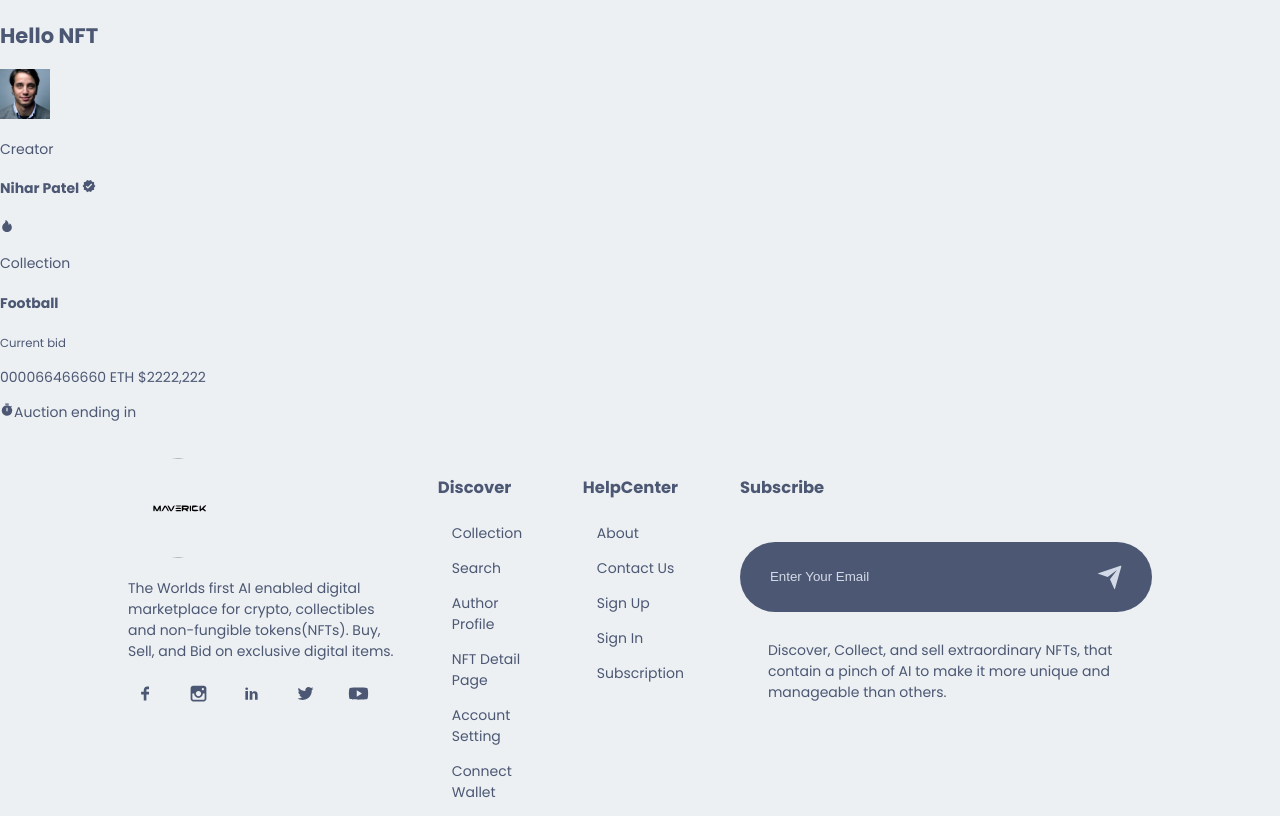
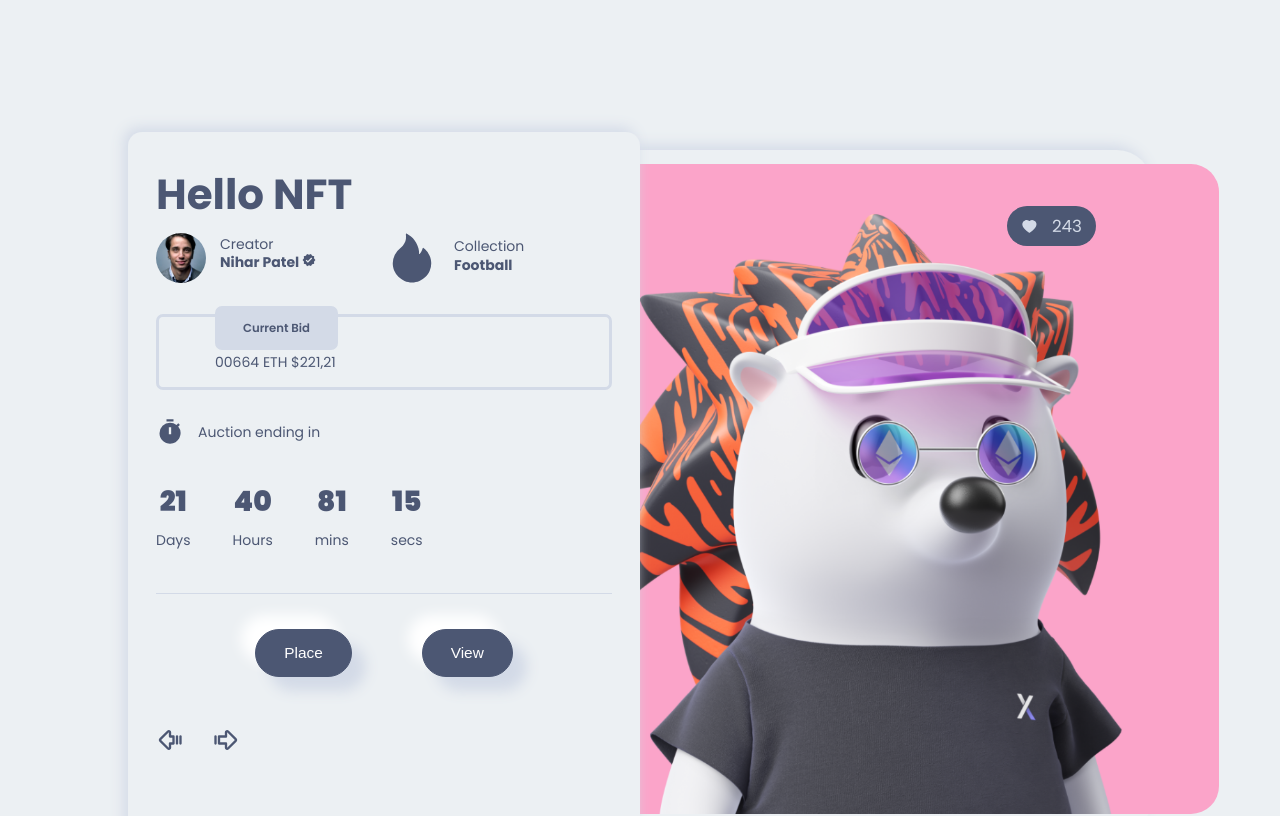
Before and after one commit to Nihar0071/NFTMarketplace-Template-, a Next.js app: page / in a window 1280 px wide. Shown: the part 1340-2156 px from the top of the page. Built offline with nearby package versions, Linux system fonts and the light colour scheme.

Commit message:
Sliderbox Complete

```diff
--- a/components/BigNFTSlider/BigNFTSlider.jsx
+++ b/components/BigNFTSlider/BigNFTSlider.jsx
@@ -1,125 +1,219 @@
-import React, {useEffect,useState,useCallback} from 'react'
-import Image from 'next/image'
-import {AiFillFire, AiFillHeart, AiOutlineHeart} from 'react-icons/ai'
-import { MdVerified, MdTimer } from 'react-icons/md'
-import { TbArrowBigLeftLine, TbArrowBigRightLine } from 'react-icons/tb'
+import React, { useState, useEffect, useCallback } from "react";
+import Image from "next/image";
+import { AiFillFire, AiFillHeart, AiOutlineHeart } from "react-icons/ai";
+import { MdVerified, MdTimer } from "react-icons/md";
+import { TbArrowBigLeftLines, TbArrowBigRightLine } from "react-icons/tb";
 
+//INTERNAL IMPORT
+import Style from './BigNFTSlider.module.css'
+import images from "../../img";
+import Button from "../Button/Button";
 
-//Internal Import
-import Style from "./BigNFTSlider.module.css"
-import images from "../../img"
-import { Button  } from '../componentsindex'
-const BigNFTSlider = () => {
+const BigNFTSilder = () => {
+  const [idNumber, setIdNumber] = useState(0);
 
-    const [idNumber, setidNumber] = useState(0)
-    const SliderData =[
+  const sliderData = [
     {
       title: "Hello NFT",
-            id: 0,
+      id: 1,
       name: "Nihar Patel",
       collection: "Football",
-            price: "000066466660 ETH",
-            like :"243",
+      price: "00664 ETH",
+      like: 243,
       image: images.user1,
       nftImage: images.nft_image_1,
-            time:{
-                days: 16,
-                hours: 11,
-                minutes: 8,
-                seconds: 4,
-            }
+      time: {
+        days: 21,
+        hours: 40,
+        minutes: 81,
+        seconds: 15,
+      },
     },
     {
-            title: "Second NFT",
-            id: 1,
+      title: "Buddy NFT",
+      id: 2,
       name: "Sweetie",
-            collection: "Love",
-            price: "000066462660 ETH",
-            like :"2412",
+      collection: "Home",
+      price: "0000004 ETH",
+      like: 243,
       image: images.user2,
       nftImage: images.nft_image_2,
-            time:{
-                days: 14,
+      time: {
+        days: 77,
         hours: 11,
-                minutes: 4,
-                seconds: 2,
-            }
+        minutes: 21,
+        seconds: 45,
+      },
     },
     {
-            title: "third NFT",
-            id: 2,
-            name: "Romi Patel",
-            collection: "Tennis",
-            price: "00006649860 ETH",
-            like :"122",
+      title: "Gym NFT",
+      id: 3,
+      name: "Rajesh Patel",
+      collection: "GYm",
+      price: "0000064 ETH",
+      like: 243,
       image: images.user3,
       nftImage: images.nft_image_3,
-            time:{
-                days: 16,
-                hours: 11,
-                minutes: 12,
-                seconds: 22,
-            }
+      time: {
+        days: 37,
+        hours: 20,
+        minutes: 11,
+        seconds: 55,
+      },
     },
     {
-            title: "4th NFT",
-            id: 3,
-            name: "Dabbu Patel",
-            collection: "Games",
-            price: "00006643260 ETH",
-            like :"122",
+      title: "Home NFT",
+      id: 4,
+      name: "Sanjana Patel",
+      collection: "GYm",
+      price: "4664 ETH",
+      like: 243,
       image: images.user4,
-            nftImage: images.nft_image_4,
-            time:{
-                days: 16,
-                hours: 11,
-                minutes: 12,
-                seconds: 22,
+      nftImage: images.nft_image_3,
+      time: {
+        days: 87,
+        hours: 29,
+        minutes: 10,
+        seconds: 15,
+      },
+    },
+  ];
+
+  //-------INC
+  const inc = useCallback(() => {
+    if (idNumber + 1 < sliderData.length) {
+      setIdNumber(idNumber + 1);
     }
-        },
+  }, [idNumber, sliderData.length]);
 
-    ]
+  //-------DEC
+  const dec = useCallback(() => {
+    if (idNumber > 0) {
+      setIdNumber(idNumber - 1);
+    }
+  }, [idNumber]);
 
   return (
     <div className={Style.bigNFTSlider}>
       <div className={Style.bigNFTSlider_box}>
         <div className={Style.bigNFTSlider_box_left}>
-                <h2>{SliderData[idNumber].title} </h2>
+          <h2>{sliderData[idNumber].title}</h2>
           <div className={Style.bigNFTSlider_box_left_creator}>
             <div className={Style.bigNFTSlider_box_left_creator_profile}>
-                        <Image className={Style.bigNFTSlider_box_left_creator_profile_img}
-                            src={SliderData[idNumber].image}
-                            alt='Profile Image'
+              <Image
+                className={Style.bigNFTSlider_box_left_creator_profile_img}
+                src={sliderData[idNumber].image}
+                alt="profile image"
                 width={50}
                 height={50}
               />
-                        <div className={Style.bigNFTSlider_box_left_creator_profile_img}>
-                            <p> Creator </p>
-                            <h4>{SliderData[idNumber].name} <span><MdVerified/></span></h4>
+              <div className={Style.bigNFTSlider_box_left_creator_profile_info}>
+                <p>Creator</p>
+                <h4>
+                  {sliderData[idNumber].name}{" "}
+                  <span>
+                    <MdVerified />
+                  </span>
+                </h4>
               </div>
             </div>
+
             <div className={Style.bigNFTSlider_box_left_creator_collection}>
-                        <AiFillFire className={Style.bigNFTSlider_box_left_creator_collection_icon}/>
-                        <div className={Style.bigNFTSlider_box_left_creator_collection_info}>
+              <AiFillFire
+                className={Style.bigNFTSlider_box_left_creator_collection_icon}
+              />
+
+              <div
+                className={Style.bigNFTSlider_box_left_creator_collection_info}
+              >
                 <p>Collection</p>
-                            <h4>{SliderData[idNumber].collection}</h4>
+                <h4>{sliderData[idNumber].collection}</h4>
               </div>
             </div>
           </div>
+
           <div className={Style.bigNFTSlider_box_left_bidding}>
             <div className={Style.bigNFTSlider_box_left_bidding_box}>
-                        <small>Current bid</small>
-                        <p>{SliderData[idNumber].price} <span>$2222,222</span></p>
+              <small>Current Bid</small>
+              <p>
+                {sliderData[idNumber].price} <span>$221,21</span>
+              </p>
             </div>
+
             <p className={Style.bigNFTSlider_box_left_bidding_box_auction}>
-                        <MdTimer className={Style.bigNFTSlider_box_left_bidding_box_icon}/>
+              <MdTimer
+                className={Style.bigNFTSlider_box_left_bidding_box_icon}
+              />
               <span>Auction ending in</span>
             </p>
+
+            <div className={Style.bigNFTSlider_box_left_bidding_box_timer}>
+              <div
+                className={Style.bigNFTSlider_box_left_bidding_box_timer_item}
+              >
+                <p>{sliderData[idNumber].time.days}</p>
+                <span>Days</span>
+              </div>
+
+              <div
+                className={Style.bigNFTSlider_box_left_bidding_box_timer_item}
+              >
+                <p>{sliderData[idNumber].time.hours}</p>
+                <span>Hours</span>
+              </div>
+
+              <div
+                className={Style.bigNFTSlider_box_left_bidding_box_timer_item}
+              >
+                <p>{sliderData[idNumber].time.minutes}</p>
+                <span>mins</span>
+              </div>
+
+              <div
+                className={Style.bigNFTSlider_box_left_bidding_box_timer_item}
+              >
+                <p>{sliderData[idNumber].time.seconds}</p>
+                <span>secs</span>
+              </div>
+            </div>
+
+            <div className={Style.bigNFTSlider_box_left_button}>
+              <Button btnName="Place" handleClick={() => {}} />
+              <Button btnName="View" handleClick={() => {}} />
+            </div>
+          </div>
+
+          <div className={Style.bigNFTSlider_box_left_sliderBtn}>
+            <TbArrowBigLeftLines
+              className={Style.bigNFTSlider_box_left_sliderBtn_icon}
+              onClick={() => dec()}
+            />
+            <TbArrowBigRightLine
+              className={Style.bigNFTSlider_box_left_sliderBtn_icon}
+              onClick={() => inc()}
+            />
+          </div>
+        </div>
+
+        <div className={Style.bigNFTSlider_box_right}>
+          <div className={Style.bigNFTSlider_box_right_box}>
+            <Image
+              src={sliderData[idNumber].nftImage}
+              alt="NFT IMAGE"
+              width={650}
+              height={650}
+              className={Style.bigNFTSlider_box_right_box_img}
+            />
+
+            <div className={Style.bigNFTSlider_box_right_box_like}>
+              <AiFillHeart />
+              <span>{sliderData[idNumber].like}</span>
             </div>
           </div>
         </div>
       </div>
-  )
-}
+    </div>
+  );
+};
 
-export default BigNFTSlider
+export default BigNFTSilder;
--- a/components/BigNFTSlider/BigNFTSlider.module.css
+++ b/components/BigNFTSlider/BigNFTSlider.module.css
@@ -0,0 +1,213 @@
+.bigNFTSlider_box{
+    margin:  0 auto;
+    width: 80%;
+    padding-block: 8rem;
+
+    display: grid;
+    grid-template-columns: repeat(12, 1fr);
+    align-items: center;
+}
+
+.bigNFTSlider_box_left{
+    grid-column: 1 / 7;
+    grid-row: 1 / -1;
+    background-color: var(--main-bg-color);
+    box-shadow: var(--box-shadow-2);
+    border-radius: 1rem;
+    padding: 2rem;
+    z-index: 1111;
+    height: 90vh;
+}
+
+.bigNFTSlider_box_left h2{
+    font-size: 3rem;
+    line-height: 0;
+}
+
+.bigNFTSlider_box_right{
+    grid-column: 6 / -1;
+    grid-row:  1 / -1;
+    padding: 1rem;
+    background-color: var(--main-bg-color);
+    border-radius: 2.5rem;
+    box-shadow: var(--box-shadow-2);
+    /* box-shadow: var(--main-bg-color); */
+}
+
+/* //CREATOR SECTION */
+.bigNFTSlider_box_left_creator{
+    display: grid;
+    grid-template-columns: repeat(2, 1fr);
+    align-items: center;
+}
+
+.bigNFTSlider_box_left_creator_profile{
+    display: flex;
+    align-items: center;
+    gap: 1rem;
+}
+
+.bigNFTSlider_box_left_creator_profile_img{
+    border-radius: 50%;
+}
+
+.bigNFTSlider_box_left_creator_profile_info{
+    line-height: 0;
+}
+
+.bigNFTSlider_box_left_creator_profile_info p{
+    margin-bottom: -.7rem;
+    margin-top: 1rem;
+}
+
+.bigNFTSlider_box_left_creator_collection{
+    display: flex;
+    align-items: center;
+    gap: 1rem;
+}
+
+.bigNFTSlider_box_left_creator_collection_icon{
+    font-size: 4rem;
+}
+
+.bigNFTSlider_box_left_creator_collection_info{
+    line-height: 0;
+}
+
+.bigNFTSlider_box_left_bidding_box{
+    border: 3px solid var(--shadow-dark-color);
+    margin-block: 2rem;
+    padding: 0 4rem;
+    border-radius: .5rem;
+}
+
+.bigNFTSlider_box_left_bidding_box_auction{
+    display: flex;
+    align-items: center;
+    gap: 1rem;
+}
+
+.bigNFTSlider_box_left_bidding_box small{
+    background-color: var(--shadow-dark-color);
+    padding: 1rem 2rem;
+    border-radius: .5rem;
+    font-weight: 600;
+}
+
+.bigNFTSlider_box_left_bidding_box_icon{
+    font-size: 2rem;
+}
+
+.bigNFTSlider_box_left_bidding_box_timer{
+    display: flex;
+    align-items: center;
+    gap: 3rem;
+    text-align: center;
+    padding: 1rem 0rem 3rem 0;
+    border-bottom:  1px solid var(--shadow-dark-color);
+}
+
+
+.bigNFTSlider_box_left_bidding_box_timer_item p{
+    font-size: 2rem;
+    font-weight: 900;
+    line-height: 0;
+}
+
+.bigNFTSlider_box_left_button{
+    display: flex;
+    align-items: center;
+    justify-content: center;
+    gap: 4rem;
+    padding-block: 2rem 0rem;
+}
+
+.bigNFTSlider_box_left_sliderBtn{
+    display: flex;
+    align-items: center;
+    gap: 2rem;
+    font-size: 2rem;
+    margin-top: 3rem;
+}
+
+.bigNFTSlider_box_left_sliderBtn_icon{
+    cursor: pointer;
+    transition:  all .3s ease-in;
+}
+
+.bigNFTSlider_box_left_sliderBtn_icon:hover{
+    background-color: var(--shadow-dark-color);
+    border-radius: 50%;
+    padding: 1rem;
+}
+
+/* //---RIGHT SECTION */
+
+.bigNFTSlider_box_right_box{
+    position: relative;
+}
+
+.bigNFTSlider_box_right_box_img{
+    border-radius: 2rem;
+}
+
+.bigNFTSlider_box_right_box_like{
+    position: absolute;
+    top: 3rem;
+    right: 3rem;
+    display: flex;
+    align-items: center;
+    gap: 1rem;
+    font-size: 1.2rem;
+    background-color: var(--icons-color);
+    color: var(--shadow-dark-color);
+    padding: .5rem 1rem;
+    border-radius: 5rem;
+}
+
+
+@media screen and (max-width: 65em) {
+    .bigNFTSlider_box{
+        width: 90%;
+        padding-top: 28rem;
+        grid-template-columns: 1fr;
+        gap: 1rem;
+    }
+
+    .bigNFTSlider_box_left{
+        height: 120vh;
+        padding: 1.5rem;
+    }
+
+    .bigNFTSlider_box_right{
+        margin-top: -70rem;
+    }
+
+    .bigNFTSlider_box_left_creator{
+        gap: 1rem;
+        grid-template-columns: 1.8fr 1fr;
+    }
+
+    .bigNFTSlider_box_left_creator_profile_info{
+        font-size: .8rem;
+        line-height: 1;
+
+    }
+
+    .bigNFTSlider_box_left_creator_collection_icon{
+        font-size: 1.5rem;
+    }
+
+    .bigNFTSlider_box_left_creator_collection_info{
+        font-size: .8rem;
+    }
+
+    .bigNFTSlider_box_left_bidding_box_timer{
+        gap: 2rem;
+    }
+
+    .bigNFTSlider_box_left_bidding_box_timer_item p{
+        font-size: 1rem;
+    }
+
+}
```
Lines whose indentation alone changed are shown as unchanged.
